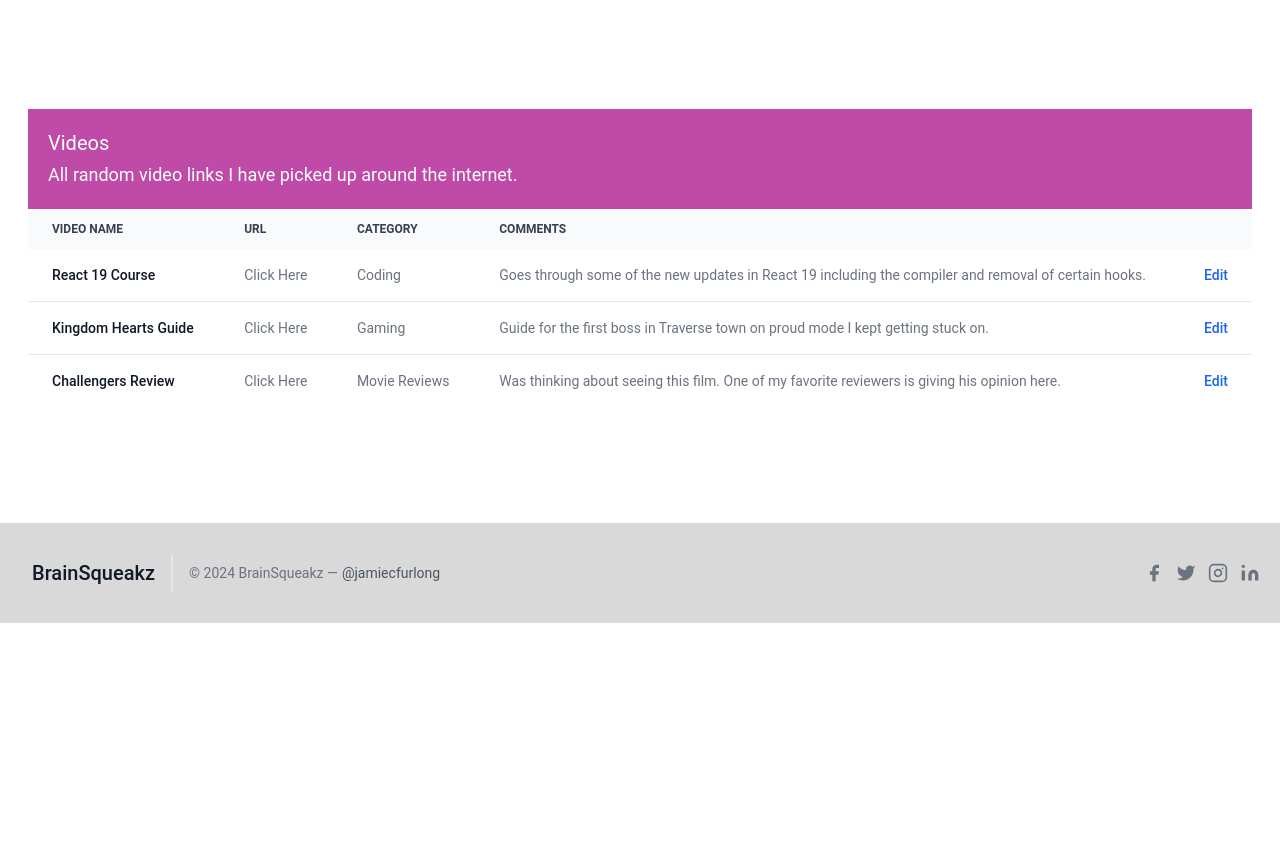
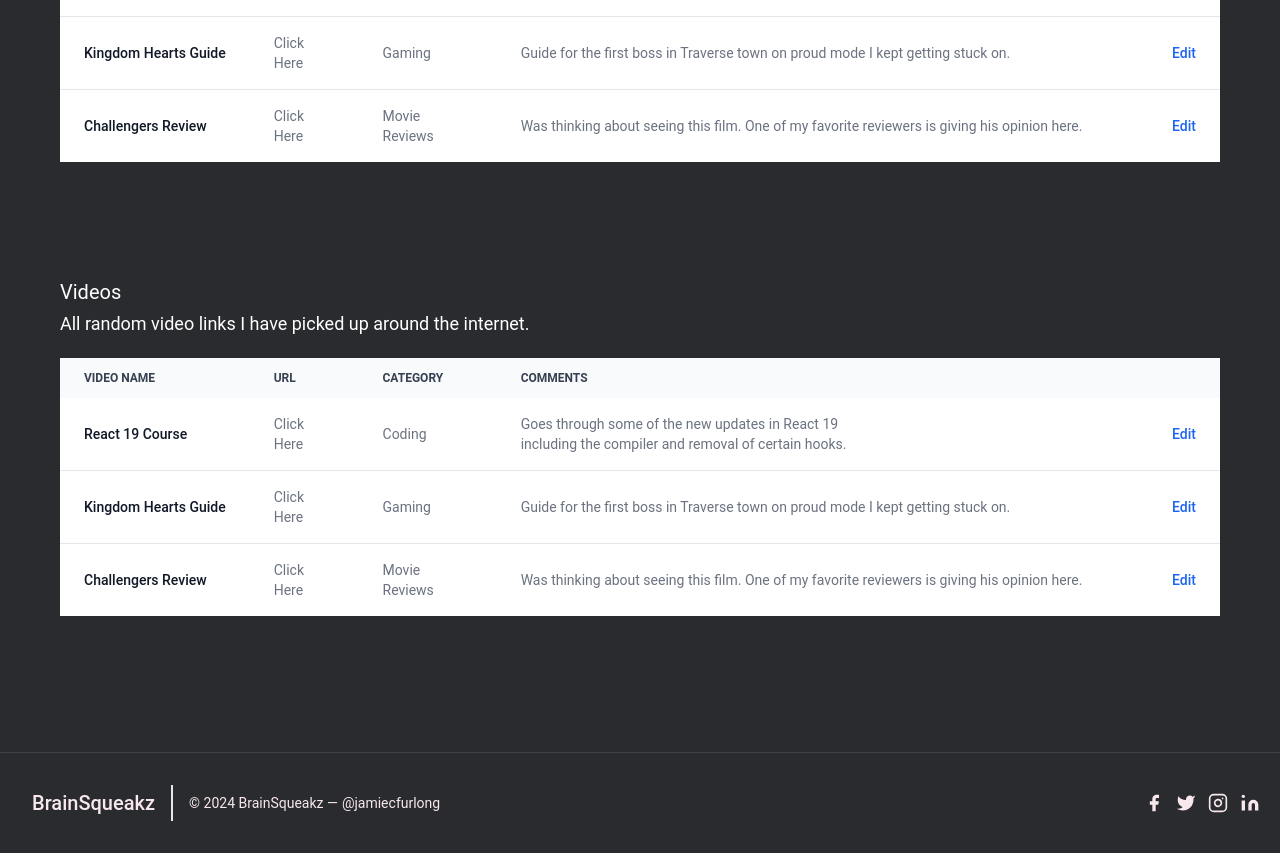
Before and after one commit to Heroskin12/brainSqueakzVite, a React (Vite) app: page / in a window 1280 px wide. Shown: the part 855-1708 px from the top of the page. Before the commit the page ends 1478 px from the top, so only its background shows below. Built offline with nearby package versions, Linux system fonts and the light colour scheme.

Commit message:
BSQZ: Initial UI / colors finished.

```diff
--- a/index.html
+++ b/index.html
@@ -8,6 +8,7 @@
   </head>
   <body>
     <div id="root"></div>
+    <div id="portal"></div>
     <script type="module" src="/src/main.jsx"></script>
   </body>
 </html>
--- a/src/App.jsx
+++ b/src/App.jsx
@@ -10,7 +10,10 @@ const App = () => {
   return (
     <>
       <NavigationBar isLoggedIn={isLoggedIn} setIsLoggedIn={setIsLoggedIn} />
+      <main className='bg-primary-black p-10'>
         {isLoggedIn ? <Dashboard /> : <Hero />}
+
+      </main>
       <Footer/>
     </>
   )
--- a/src/components/Dashboard.jsx
+++ b/src/components/Dashboard.jsx
@@ -1,10 +1,17 @@
-import React from 'react'
 import Table from './Table'
+import Modal from './Modal'
+import AddTableForm from './Forms/AddTableForm'
+import { useState } from 'react'
 
 const Dashboard = () => {
+    const [formToggle, setFormToggle] = useState(false);
     return (
-    <section className="m-2 mb-5">
-        <div className="flex flex-col mt-20 mx-5">
+        <section className="bg-primary-black mt-0">
+            <div className="flex flex-col mx-5">
+                <Modal open={formToggle} onClose={() => setFormToggle(false)}>
+                    <AddTableForm />
+                </Modal>
+                <button className='bg-primary-grey rounded-lg text-white p-3 font-sans mb-5' onClick={() => setFormToggle(true)}>Add Table</button>
                 <Table />
                 <Table />
                 <Table />
--- a/src/components/Footer.jsx
+++ b/src/components/Footer.jsx
@@ -2,33 +2,33 @@ import React from 'react'
 
 const Footer = () => {
   return (
-    <footer className="text-gray-600 bg-primary-white body-font">
+    <footer className="text-gray-600 bg-primary-black font-sans border-thin-border border-t">
         <div className="container px-5 py-8 mx-auto flex items-center sm:flex-row flex-col">
             <a className="flex title-font font-medium items-center md:justify-start justify-center text-gray-900">
-            <span className="ml-3 text-xl">BrainSqueakz</span>
+            <span className="ml-3 text-xl text-primary-white">BrainSqueakz</span>
             </a>
-            <p className="text-sm text-gray-500 sm:ml-4 sm:pl-4 sm:border-l-2 sm:border-gray-200 sm:py-2 sm:mt-0 mt-4">© 2024 BrainSqueakz —
-            <a href="https://jamiecfurlong.com" className="text-gray-600 ml-1" rel="noopener noreferrer" target="_blank">@jamiecfurlong</a>
+            <p className="text-sm text-primary-white sm:ml-4 sm:pl-4 sm:border-l-2 sm:border-gray-200 sm:py-2 sm:mt-0 mt-4">© 2024 BrainSqueakz —
+            <a href="https://jamiecfurlong.com" className="text-primary-white ml-1 hover:text-primary-dark-green hover:cursor-pointer" rel="noopener noreferrer" target="_blank">@jamiecfurlong</a>
             </p>
             <span className="inline-flex sm:ml-auto sm:mt-0 mt-4 justify-center sm:justify-start">
-            <a className="text-gray-500">
-                <svg fill="currentColor" strokeLinecap="round" strokeLinejoin="round" strokeWidth="2" className="w-5 h-5" viewBox="0 0 24 24">
+            <a className="text-primary-white">
+                <svg fill="currentColor" strokeLinecap="round" strokeLinejoin="round" strokeWidth="2" className="w-5 h-5 hover:text-primary-dark-green hover:cursor-pointer" viewBox="0 0 24 24">
                 <path d="M18 2h-3a5 5 0 00-5 5v3H7v4h3v8h4v-8h3l1-4h-4V7a1 1 0 011-1h3z"></path>
                 </svg>
             </a>
-            <a className="ml-3 text-gray-500">
-                <svg fill="currentColor" strokeLinecap="round" strokeLinejoin="round" strokeWidth="2" className="w-5 h-5" viewBox="0 0 24 24">
+            <a className="ml-3 text-primary-white">
+                <svg fill="currentColor" strokeLinecap="round" strokeLinejoin="round" strokeWidth="2" className="w-5 h-5 hover:text-primary-dark-green hover:cursor-pointer" viewBox="0 0 24 24">
                 <path d="M23 3a10.9 10.9 0 01-3.14 1.53 4.48 4.48 0 00-7.86 3v1A10.66 10.66 0 013 4s-4 9 5 13a11.64 11.64 0 01-7 2c9 5 20 0 20-11.5a4.5 4.5 0 00-.08-.83A7.72 7.72 0 0023 3z"></path>
                 </svg>
             </a>
-            <a className="ml-3 text-gray-500">
-                <svg fill="none" stroke="currentColor" strokeLinecap="round" strokeLinejoin="round" strokeWidth="2" className="w-5 h-5" viewBox="0 0 24 24">
+            <a className="ml-3 text-primary-white">
+                <svg fill="none" stroke="currentColor" strokeLinecap="round" strokeLinejoin="round" strokeWidth="2" className="w-5 h-5 hover:text-primary-dark-green hover:cursor-pointer" viewBox="0 0 24 24">
                 <rect width="20" height="20" x="2" y="2" rx="5" ry="5"></rect>
                 <path d="M16 11.37A4 4 0 1112.63 8 4 4 0 0116 11.37zm1.5-4.87h.01"></path>
                 </svg>
             </a>
-            <a className="ml-3 text-gray-500">
-                <svg fill="currentColor" stroke="currentColor" strokeLinecap="round" strokeLinejoin="round" strokeWidth="0" className="w-5 h-5" viewBox="0 0 24 24">
+            <a className="ml-3 text-primary-white">
+                <svg fill="currentColor" stroke="currentColor" strokeLinecap="round" strokeLinejoin="round" strokeWidth="0" className="w-5 h-5 hover:text-primary-dark-green hover:cursor-pointer" viewBox="0 0 24 24">
                 <path stroke="none" d="M16 8a6 6 0 016 6v7h-4v-7a2 2 0 00-2-2 2 2 0 00-2 2v7h-4v-7a6 6 0 016-6zM2 9h4v12H2z"></path>
                 <circle cx="4" cy="4" r="2" stroke="none"></circle>
                 </svg>
--- /dev/null
+++ b/src/components/Forms/AddTableForm.jsx
@@ -0,0 +1,46 @@
+"use client";
+import React from 'react'
+import { Button, Checkbox, Label, TextInput, Select } from "flowbite-react";
+
+const AddTableForm = () => {
+  return (
+    <form className="flex max-w-md flex-col gap-4">
+      <div>
+        <div className="mb-2 bloc">
+          <Label htmlFor="tableName" value="Table Name" className="text-primary-white" />
+        </div>
+        <TextInput id="tableName" type="text" placeholder="Enter table name..." required />
+      </div>
+      <div className='flex items-center'>
+        <div className="flex-col">
+            <div className="mb-2 block">
+            <Label htmlFor="column1" value="Enter column name..."  className="text-primary-white"/>
+            </div>
+            <TextInput id="column-1" type="text" placeholder="E.g. Name of Resource..." required />
+        </div>
+        <div className="max-w-md flex-col ps-4">
+            <div className="mb-2 block text-left">
+                <Label htmlFor="dataType" value="Data type" className="text-primary-white" />
+            </div>
+            <Select id="dataType" required>
+                <option>Text</option>
+                <option>Link</option>
+                <option>Number</option>
+                <option>Date</option>
+                <option>Time</option>
+            </Select>
+        </div>
+        <div className='pt-7 ml-5'>
+            <span className='text-2xl text-primary-white px-4 bg-primary-grey rounded-lg'>+</span>
+        </div>
+      </div>
+      <div className="flex items-center gap-2">
+        <Checkbox id="remember" />
+        <Label htmlFor="remember" className='text-primary-white'>Remember me</Label>
+      </div>
+      <Button type="submit" className='bg-primary-accent b-0 outline-none border-none'>Submit</Button>
+    </form>
+  );
+}
+
+export default AddTableForm;
--- a/src/components/Modal.jsx
+++ b/src/components/Modal.jsx
@@ -0,0 +1,42 @@
+import ReactDom from "react-dom"
+
+const MODAL_STYLES = {
+    position: 'fixed',
+    top:'50%',
+    left: '50%',
+    transform: 'translate(-50%, -50%)',
+    padding: '50px',
+    zIndex: 1000
+}
+
+const OVERLAY_STYLES = {
+    position: 'fixed',
+    top: 0,
+    left: 0,
+    bottom: 0,
+    right: 0,
+    backgroundColor: 'rgba(0,0,0,.7)',
+    zIndex: 1000
+}
+
+const Modal = ({open, children, onClose}) => {
+
+    if (!open) return null
+    console.log(onClose)
+    return ReactDom.createPortal (
+        <>
+            <div style={OVERLAY_STYLES} />
+            <div style={MODAL_STYLES} className="bg-primary-black rounded-lg">
+                <div className="flex justify-end items-end mb-5">
+                    <button className="text-white font-sans" onClick={onClose}>X</button>
+                </div>
+                <div className="text-white">
+                    {children}
+                </div>
+            </div>
+        </>,
+        document.getElementById('portal')
+    )
+}
+
+export default Modal
--- a/src/components/Table.jsx
+++ b/src/components/Table.jsx
@@ -4,7 +4,7 @@ const Table = () => {
   return (
     <div className="relative overflow-x-auto bg-primary-white mb-24">
             <table className="w-full text-sm text-left rtl:text-right text-gray-500 dark:text-gray-400">
-                <caption className="p-5 font-sans text-xl text-left rtl:text-right text-white bg-primary-purple dark:text-white dark:bg-gray-800">
+                <caption className="py-5 font-sans text-xl text-left rtl:text-right text-white bg-primary-black dark:text-white dark:bg-gray-800">
                     Videos
                     <p className="mt-1 text-lg font-sans text-white dark:text-gray-400">
                         All random video links I have picked up around the internet.</p>
--- a/tailwind.config.js
+++ b/tailwind.config.js
@@ -14,10 +14,13 @@ export default {
         '70/30': '70% 28%',
       },
       colors: {
-        'primary-blue': '#51d0de',
-        'primary-purple': '#bf4aa8',
-        'primary-white': '#d9d9d9',
-        'primary-black': '#191923'
+        'primary-dark-green': '#757024',
+        'primary-pink': '#B73869',
+        'primary-white': '#F8E8ED',
+        'primary-black': '#2A2B2E',
+        'primary-accent': '#67902C',
+        'primary-grey': 'hsl(240, 6%, 38%, 30%)',
+        'thin-border': 'rgba(255, 255, 255, 0.1)'
       }
     },
   },
```
Also changed, not shown: src/components/NavigationBar.jsx (+6 -6 lines). Lines whose indentation alone changed are shown as unchanged.
